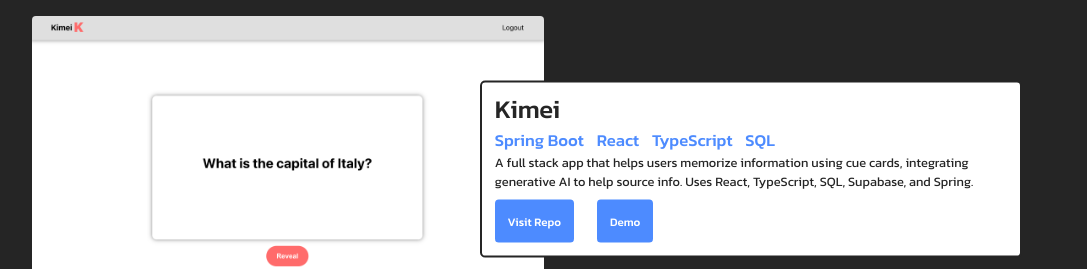
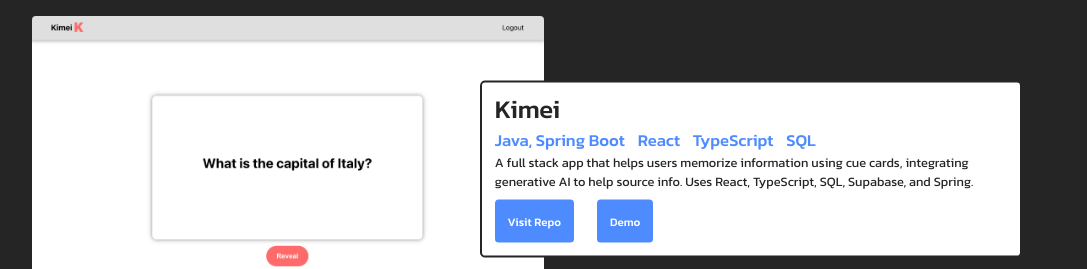
Before and after one commit to MankyDanky/Portfolio-V2, a React (Create React App) app: page / in a window 1280 px wide. Shown: the part 1320-1589 px from the top of the page, without its empty margins (96-1183 px from the left). Built offline with nearby package versions, Linux system fonts and the light colour scheme.

Commit message:
Java tag

```diff
--- a/src/Projects.js
+++ b/src/Projects.js
@@ -25,7 +25,7 @@
             title={"Kimei"}
             icon={Kimei}
             direction={"left"}
-            tags={["Spring Boot", "React", "TypeScript", "SQL"]}
+            tags={["Java, Spring Boot", "React", "TypeScript", "SQL"]}
             description={"A full stack app that helps users memorize information using cue cards, integrating generative AI to help source info. Uses React, TypeScript, SQL, Supabase, and Spring."}
             repository={"https://github.com/MankyDanky/Kimei"}
             demo={"https://kimei.vercel.app/"}/>
```
